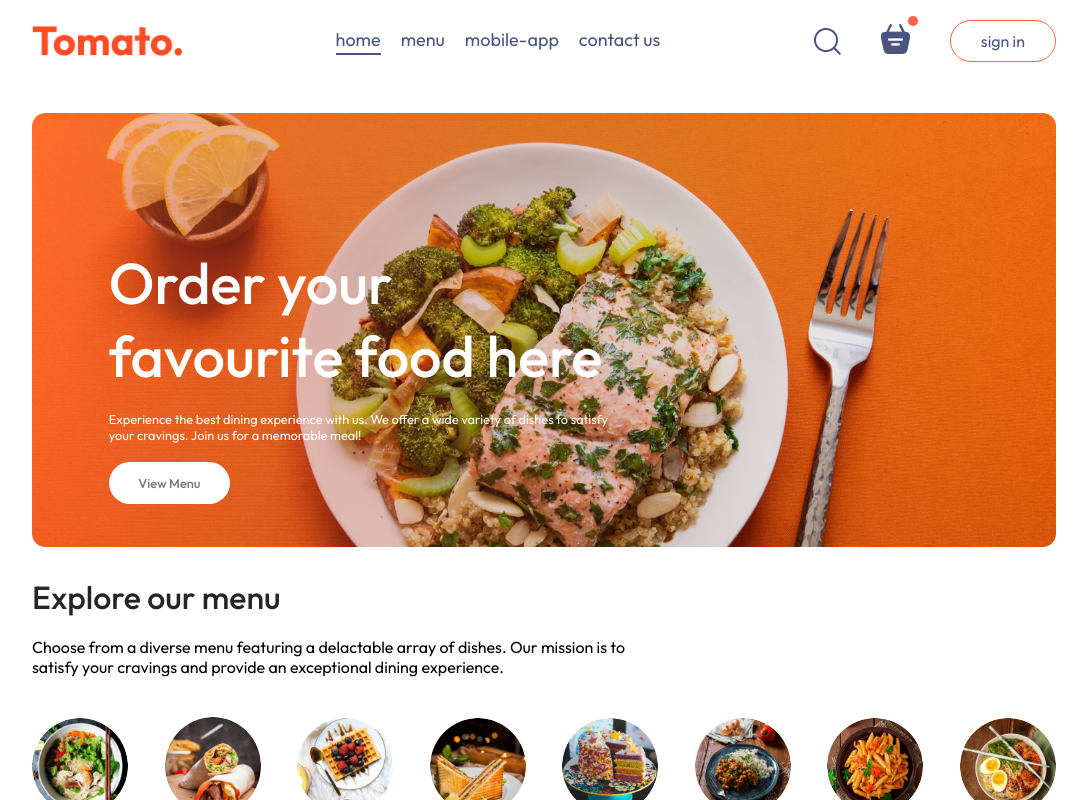
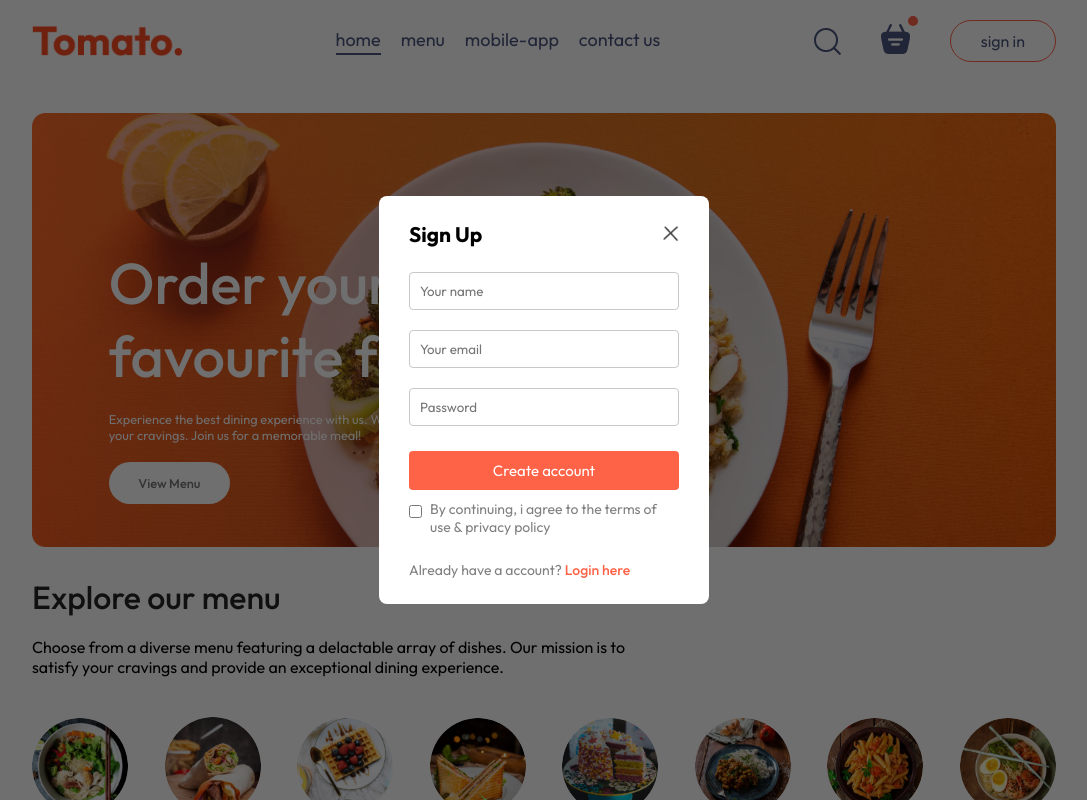
Before and after one commit to ZannyM/Inkosi-Resturant-v1, a React (Vite) app in the folder frontend/: page / in a window 1280 px wide. Both pictures are taken after a click on the button "sign in". Shown: the top 800 px of the page, without its empty margins (96-1183 px from the left). Built offline with nearby package versions, Linux system fonts and the light colour scheme.

Commit message:
feat: add signup and login pages with corresponding CSS

```diff
--- a/frontend/src/App.jsx
+++ b/frontend/src/App.jsx
@@ -1,17 +1,22 @@
-import React from 'react'
+import React, { useState } from 'react'
 import Navbar from './components/Navbar/Navbar'
 import { Routes, Route } from 'react-router-dom'
 import Home from './pages/Home/Home'
 import Cart from './pages/Cart/Cart'
 import PlaceOrder from './pages/PlaceOrder/PlaceOrder'
 import Footer from './components/Footer/Footer'
+import LoginPopup from './components/LoginPopup/LoginPopup'
 
 
 const App = () => {
+
+  const [showLogin, setShowLogin] = useState(false)
+
   return (
     <>
+    {showLogin?<LoginPopup setShowLogin={setShowLogin} />:<></>}
       <div className='app'>
-        <Navbar />
+        <Navbar setShowLogin={setShowLogin} />
         <Routes>
           <Route path="/" element={<Home />} />
           <Route path="/cart" element={<Cart />} />
--- /dev/null
+++ b/frontend/src/components/LoginPopup/LoginPopup.css
@@ -0,0 +1,65 @@
+.login-popup{
+    position: absolute;
+    z-index: 1;
+    width: 100%;
+    height: 100%;
+    background-color: #00000090;
+    display: grid;
+}
+.login-popup-container{
+    place-self: center;
+    width: max(23vw, 330px);
+    color: #808080;
+    background-color: white;
+    display: flex;
+    flex-direction: column;
+    gap: 25px;
+    padding: 25px 30px;
+    border-radius: 8px;
+    font-size: 14px;
+    animation: fadeIn 0.5s;
+}
+.login-popup-title{
+    display: flex;
+    justify-content: space-between;
+    align-items: center;
+    color: black;
+}
+.login-popup-title img{
+    width: 16px;
+    cursor: pointer;
+}
+.login-popup-inputs{
+    display: flex;
+    flex-direction: column;
+    gap: 20px;
+}
+.login-popup-inputs input{
+    outline: none;
+    border: 1px solid #c9c9c9;
+    padding: 10px;
+    border-radius: 4px;
+}
+.login-popup-container button{
+    border: none;
+    padding: 10px;
+    border-radius: 4px;
+    color: white;
+    background-color: tomato;
+    font-size: 15px;
+    cursor: pointer;
+}
+.login-popup-condition{
+    display: flex;
+    align-items: start;
+    gap: 8px;
+    margin-top: -15px;
+}
+.login-popup-condition input{
+    margin-top: 5px;
+}
+.login-popup p span{
+    color: tomato;
+    font-weight: 500;
+    cursor: pointer;
+}
--- /dev/null
+++ b/frontend/src/components/LoginPopup/LoginPopup.jsx
@@ -0,0 +1,35 @@
+import React, { useState } from 'react'
+import './LoginPopup.css'
+import { assets } from '../../assets/assets'
+
+const LoginPopup = ({ setShowLogin }) => {
+    //we can switch to Loin and the state will change to login
+    const [currState, setCurrState] = useState("Sign Up")
+
+    return (
+        <div className='login-popup'>
+            <form className="login-popup-container">
+                <div className="login-popup-title">
+                    <h2>{currState}</h2>
+                    <img onClick={() => setShowLogin(false)} src={assets.cross_icon} alt="" />
+                </div>
+                <div className="login-popup-inputs">
+                    {currState === "Login" ? <></> : <input type="text" placeholder='Your name' required />}
+                    <input type="email" placeholder='Your email' required />
+                    <input type="password" placeholder='Password' required />
+                </div>
+                <button>{currState === "Sign Up" ? "Create account" : "Login"}</button>
+                <div className="login-popup-condition">
+                    <input type="checkbox" required />
+                    <p>By continuing, i agree to the terms of use & privacy policy</p>
+                </div>
+                {currState==="Login"
+                ?<p>Create a new account? <span onClick={()=>setCurrState("Sign Up")} >Click here</span></p>
+                :<p>Already have a account? <span onClick={()=>setCurrState("Login")} >Login here</span></p>
+                }
+            </form>
+        </div>
+    )
+}
+
+export default LoginPopup
--- a/frontend/src/components/Navbar/Navbar.jsx
+++ b/frontend/src/components/Navbar/Navbar.jsx
@@ -3,7 +3,7 @@
 import { assets } from '../../assets/assets'
 import { Link } from 'react-router-dom'
 
-const Navbar = () => {
+const Navbar = ({setShowLogin}) => {
 
 const[menu,setmenu] = useState("home");
 
@@ -22,7 +22,7 @@
                 <img src={assets.basket_icon} alt="" />
                 <div className="dot"></div>
             </div>
-            <button>sign in</button>
+            <button onClick={()=>setShowLogin(true)} >sign in</button>
 
         </div>
 
```
